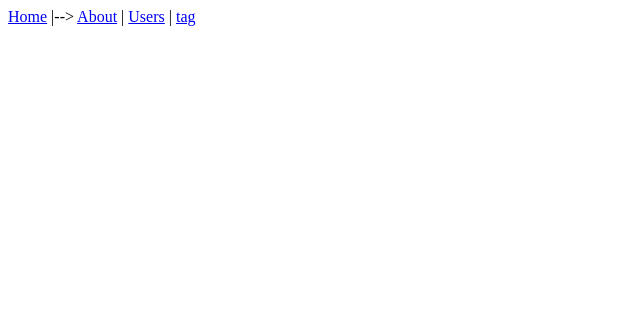
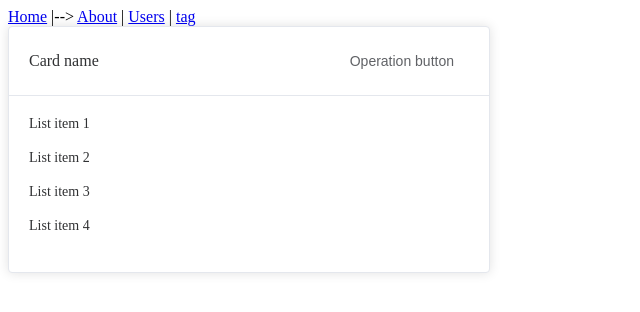
Before and after one commit to keys57/vue-bookmanage, a Vue app: page /card in a window 1280 px wide. Shown: the top 312 px of the page, without its empty margins (0-640 px from the left). Built offline with nearby package versions, Linux system fonts and the light colour scheme.

Commit message:
element-plus

```diff
--- a/src/router/index.js
+++ b/src/router/index.js
@@ -30,6 +30,11 @@ const routes = [
     path: '/button', //访问路径
     name:'button', //路由名称
     component: () => import('../views/button.vue') //引用组件
+  },
+  {
+    path: '/card', //访问路径
+    name:'card', //路由名称
+    component: () => import('../views/card.vue') //引用组件
   }
 ]
 
--- /dev/null
+++ b/src/views/card.vue
@@ -0,0 +1,31 @@
+<template>
+    <el-card class="box-card">
+      <template #header>
+        <div class="card-header">
+          <span>Card name</span>
+          <el-button class="button" text>Operation button</el-button>
+        </div>
+      </template>
+      <div v-for="o in 4" :key="o" class="text item">{{ 'List item ' + o }}</div>
+    </el-card>
+  </template>
+
+  <style>
+  .card-header {
+    display: flex;
+    justify-content: space-between;
+    align-items: center;
+  }
+
+  .text {
+    font-size: 14px;
+  }
+
+  .item {
+    margin-bottom: 18px;
+  }
+
+  .box-card {
+    width: 480px;
+  }
+  </style>
```
